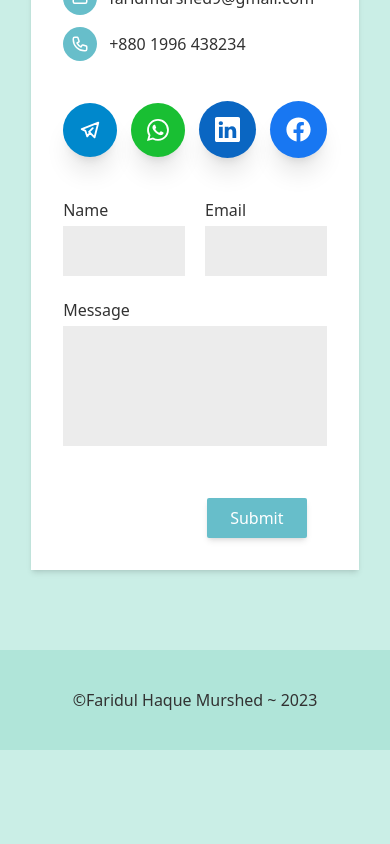
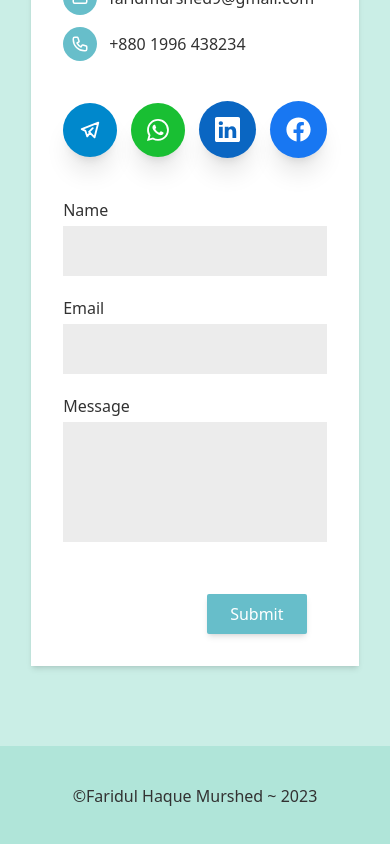
Before and after one commit to faridulhaque/My-Portfolio-v3, a Next.js app: page /home in a window 390 px wide. Shown: the part 1896-2740 px from the top of the page. Before the commit the page ends 2646 px from the top, so only its background shows below. Built offline with nearby package versions, Linux system fonts and the light colour scheme; no server answers.

Commit message:
responsive on the way

```diff
--- a/components/contacts/ContactForm.jsx
+++ b/components/contacts/ContactForm.jsx
@@ -17,7 +17,7 @@ const ContactForm = () => {
           onSubmit={handleSubmit}
           className="h-full desktop:w-7/12 laptop:full mobile:w-full tablet:w-full flex flex-col items-center mt-10"
         >
-          <div className="w-11/12 h-[80px] mt-5 grid grid-cols-2 gap-5">
+          <div className="w-11/12 desktop:h-[80px] laptop:h-[80px]] xl:h-[80px] tablet:h-[80px] mobile:h-auto xs:h-auto mt-5 grid xl:grid-cols-2 desktop:grid-cols-2 laptop:grid-cols-2 tablet:grid-cols-2 mobile:grid-cols-1 xs:grid-cols-1 gap-5">
             <div className="w-full flex flex-col items-start">
               <span className="mb-1 text-basic text-[16px]">Name</span>
               <input
```
